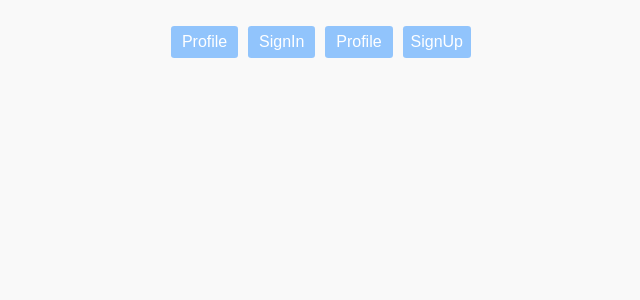
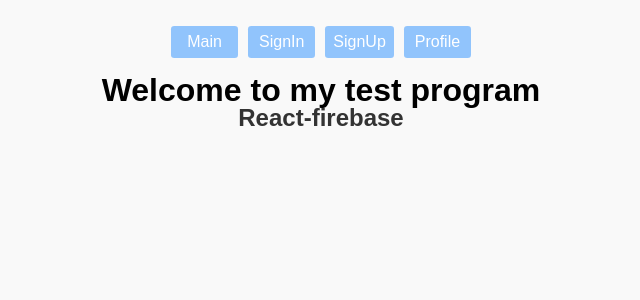
Before and after one commit to Qnoisy/Test-firebase, a React (Create React App) app: page / in a window 1280 px wide. Shown: the top 300 px of the page, without its empty margins (319-959 px from the left). Built offline with nearby package versions, Linux system fonts and the light colour scheme; no server answers.

Commit message:
fix: routes and general updates and fixes

```diff
--- a/src/App.css
+++ b/src/App.css
@@ -176,3 +176,9 @@ h2 {
 .btn {
   margin: 0.5rem;
 }
+
+.container {
+  width: 600px;
+  margin: 0 auto;
+  text-align: center;
+}
--- a/src/App.tsx
+++ b/src/App.tsx
@@ -4,6 +4,7 @@ import './App.css';
 import Profile from './components/Profile';
 import SignIn from './components/SignIn';
 import SignUp from './components/SignUp';
+import Main from './components/main';
 
 interface RouteInterface {
 	path: string;
@@ -11,10 +12,10 @@ interface RouteInterface {
 }
 
 const publicRoutes: RouteInterface[] = [
-	{ path: '/', component: Profile },
+	{ path: '/', component: Main },
 	{ path: '/signIn', component: SignIn },
+	{ path: '/signUp', component: SignUp },
 	{ path: '/profile', component: Profile },
-	{ path: '/signUp', component: SignUp },
 ];
 
 function App() {
@@ -34,6 +35,7 @@ function App() {
 				{publicRoutes.map((route, index) => (
 					<Route key={index} path={route.path} element={<route.component />} />
 				))}
+				<Route path='*' element={<Main />} />
 			</Routes>
 		</div>
 	);
--- /dev/null
+++ b/src/components/main.tsx
@@ -0,0 +1,9 @@
+const Main: React.FC = () => {
+	return (
+		<div className='container'>
+			<h1>Welcome to my test program</h1>
+			<h2>React-firebase</h2>
+		</div>
+	);
+};
+export default Main;
```
